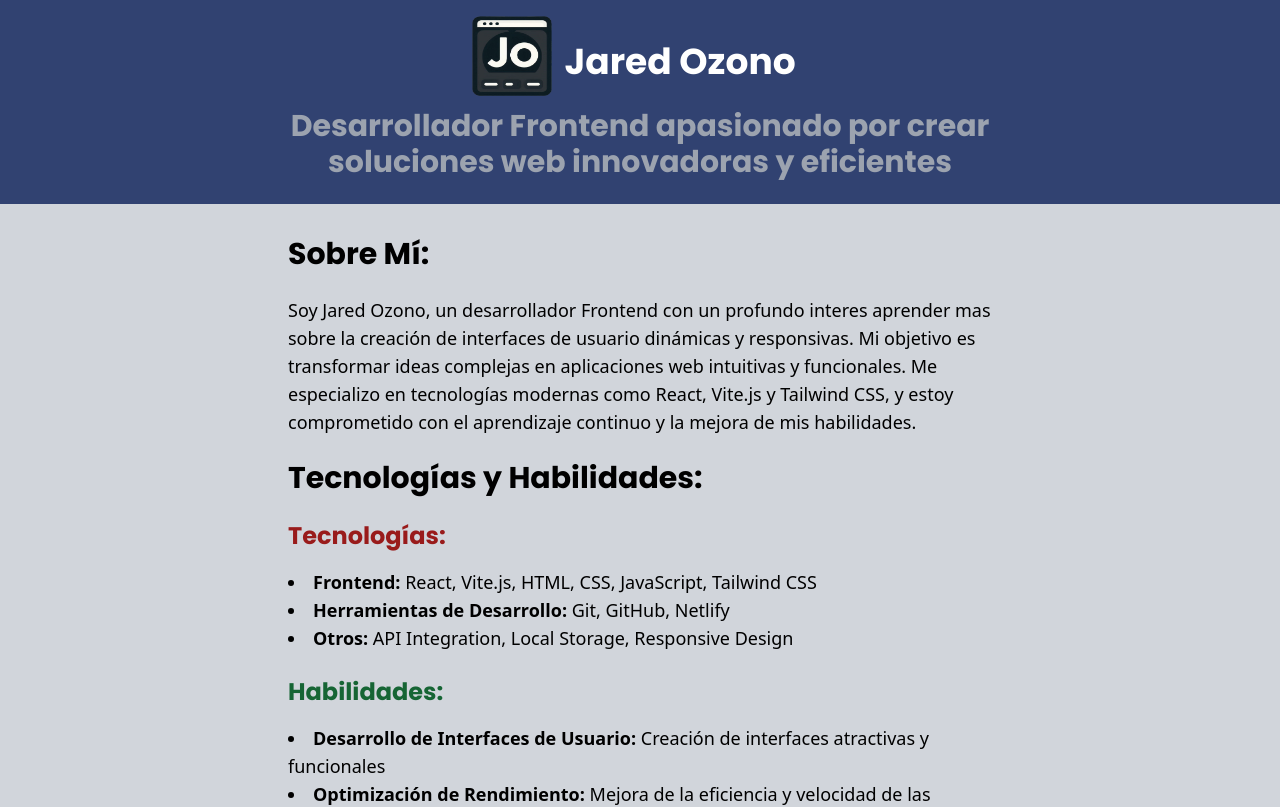
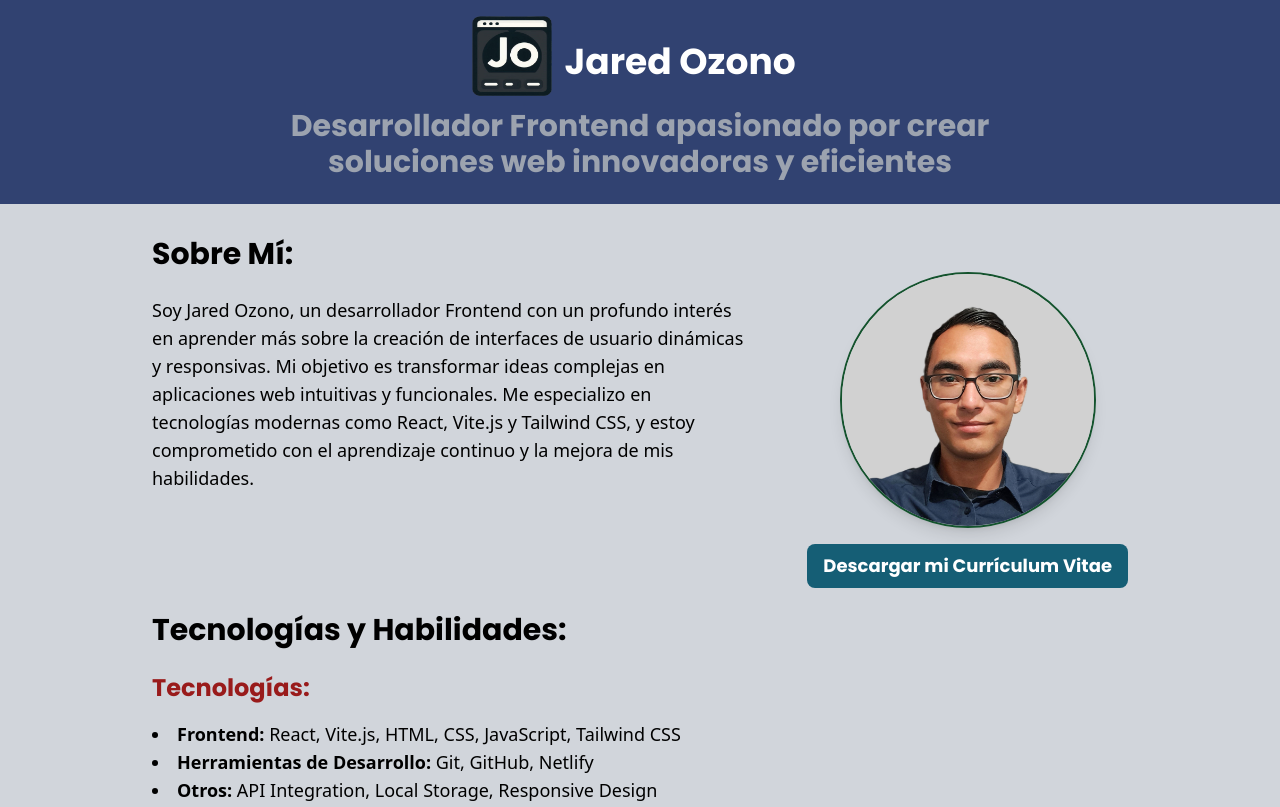
Before and after one commit to chatojared06/Portafolio-Proyectos, a React (Vite) app: page / in a window 1280 px wide. Shown: the top 807 px of the page. Built offline with nearby package versions, Linux system fonts and the light colour scheme.

Commit message:
Foto, curriculum añadido y contactos editados

```diff
--- a/src/Components/Footer/index.jsx
+++ b/src/Components/Footer/index.jsx
@@ -1,24 +1,24 @@
 import React from 'react';
 import { FontAwesomeIcon } from '@fortawesome/react-fontawesome';
 import { faEnvelope } from '@fortawesome/free-solid-svg-icons';
-import { faGithub, faFacebook, faInstagram } from '@fortawesome/free-brands-svg-icons';
+import { faGithub, faWhatsapp} from '@fortawesome/free-brands-svg-icons';
 import './Footer.css';
 
 const Footer = () => {
   return (
     <footer className="bg-gray-800 text-white py-4">
+      <div className='flex flex-col items-center'>
+        <h1 className='text-gray font-poppins text-3xl mb-4 mx-6 sm:mx-40'>Contacto:</h1>
+      </div>
       <div className="container mx-auto flex justify-center space-x-6">
-        <a href="mailto:jaredozono@gmail.com" target="_blank" rel="noopener noreferrer" className="text-white text-2xl">
+        <a href="https://github.com/chatojared06" target="_blank" rel="noopener noreferrer" className="text-white text-3xl">
+          <FontAwesomeIcon icon={faGithub} />
+        </a>
+        <a href="mailto:jaredozono@gmail.com" target="_blank" rel="noopener noreferrer" className="text-white text-3xl">
           <FontAwesomeIcon icon={faEnvelope} />
         </a>
-        <a href="https://github.com/chatojared06" target="_blank" rel="noopener noreferrer" className="text-white text-2xl">
-          <FontAwesomeIcon icon={faGithub} />
-        </a>
-        <a href="https://www.facebook.com/profile.php?id=100082819054640" target="_blank" rel="noopener noreferrer" className="text-white text-2xl">
-          <FontAwesomeIcon icon={faFacebook} />
-        </a>
-        <a href="https://www.instagram.com/ozono_jared/" target="_blank" rel="noopener noreferrer" className="text-white text-2xl">
-          <FontAwesomeIcon icon={faInstagram} />
+        <a href="https://wa.me/6641334875?text=Hola,%20quiero%20más%20información" target="_blank" rel="noopener noreferrer" className="text-white text-3xl">
+          <FontAwesomeIcon icon={faWhatsapp} />
         </a>
       </div>
     </footer>
--- a/src/Components/SobreMi/index.jsx
+++ b/src/Components/SobreMi/index.jsx
@@ -4,22 +4,35 @@ const SobreMi = () => {
   return (
     <div className='bg-cover bg-gray-300 h-auto p-4 flex flex-col items-center'>
       <div className='w-full max-w-screen-lg'>
-        <h2 className="text-gray font-poppins text-3xl mt-4 mx-6 sm:mx-40 ">Sobre Mí:</h2>
-        <p className='mt-6 mx-6 sm:mx-40 text-lg '>
-          Soy Jared Ozono, un desarrollador Frontend con un profundo interes aprender mas sobre la creación de interfaces de usuario dinámicas y responsivas. Mi objetivo es transformar ideas complejas en aplicaciones web intuitivas y funcionales. Me especializo en tecnologías modernas como React, Vite.js y Tailwind CSS, y estoy comprometido con el aprendizaje continuo y la mejora de mis habilidades.
-        </p>
+        <h2 className="text-gray font-poppins text-3xl mt-4 mx-6">Sobre Mí:</h2>
+        <div className='flex flex-col lg:flex-row items-center lg:items-start'>
+          <div className='flex-1'>
+            <p className='mt-6 text-lg mx-6'>
+              Soy Jared Ozono, un desarrollador Frontend con un profundo interés en aprender más sobre la creación de interfaces de usuario dinámicas y responsivas. Mi objetivo es transformar ideas complejas en aplicaciones web intuitivas y funcionales. Me especializo en tecnologías modernas como React, Vite.js y Tailwind CSS, y estoy comprometido con el aprendizaje continuo y la mejora de mis habilidades.
+            </p>
+          </div>
+          <div className='flex flex-col items-center mt-6 lg:mt-0 mx-6 lg:ml-10'>
+            <img src="/image/yo.jpg" alt="Jared Ozono" className='w-64 h-64 rounded-full border-2 border-green-900 shadow-lg' />
+            <a
+              href="/CV.pdf"
+              download
+              className="inline-block bg-cyan-800 text-white px-4 py-2 rounded-lg text-lg font-semibold text-center font-poppins mt-4">
+              Descargar mi Currículum Vitae
+            </a>
+          </div>
+        </div>
       </div>
-      <div className='w-full max-w-screen-lg'>
-        <h2 className='text-gray font-poppins text-3xl mt-6 mx-6 sm:mx-40 '>Tecnologías y Habilidades:</h2>
-        <h3 className='text-red-800 font-poppins text-2xl mt-6 mx-6 sm:mx-40 '>Tecnologías:</h3>
-        <ul className='text-lg mt-4 mx-6 sm:mx-40 list-disc list-inside '>
+      <div className='w-full max-w-screen-lg sm:mt-6 mt-0 mx-20'>
+        <h2 className='text-gray font-poppins text-3xl mx-6'>Tecnologías y Habilidades:</h2>
+        <h3 className='text-red-800 font-poppins text-2xl mt-6 mx-6'>Tecnologías:</h3>
+        <ul className='text-lg mt-4 mx-6 list-disc list-inside'>
           <li><strong>Frontend:</strong> React, Vite.js, HTML, CSS, JavaScript, Tailwind CSS</li>
           <li><strong>Herramientas de Desarrollo:</strong> Git, GitHub, Netlify</li>
           <li><strong>Otros:</strong> API Integration, Local Storage, Responsive Design</li>
         </ul>
 
-        <h3 className='text-green-800 font-poppins text-2xl mt-6 mx-6 sm:mx-40 '>Habilidades:</h3>
-        <ul className='text-lg mt-4 mb-6 mx-6 sm:mx-40 list-disc list-inside '>
+        <h3 className='text-green-800 font-poppins text-2xl mt-6 mx-6'>Habilidades:</h3>
+        <ul className='text-lg mt-4 mb-6 mx-6 list-disc list-inside'>
           <li><strong>Desarrollo de Interfaces de Usuario:</strong> Creación de interfaces atractivas y funcionales</li>
           <li><strong>Optimización de Rendimiento:</strong> Mejora de la eficiencia y velocidad de las aplicaciones web</li>
           <li><strong>Gestión de Estados:</strong> Manejo eficiente de estados en aplicaciones React</li>
```
Also changed, not shown: public/image/yo.jpg (added), 1 other file (tests, documents, lock files or other folders).
